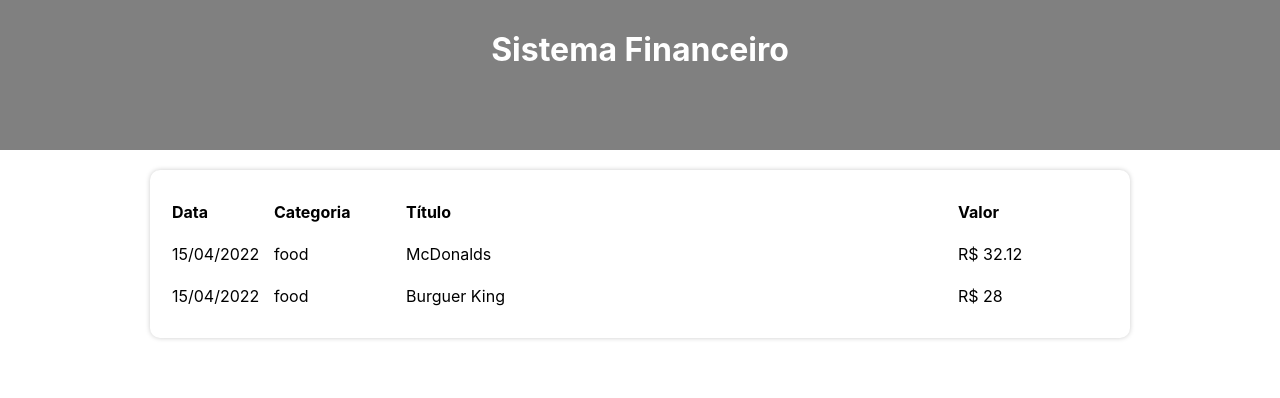
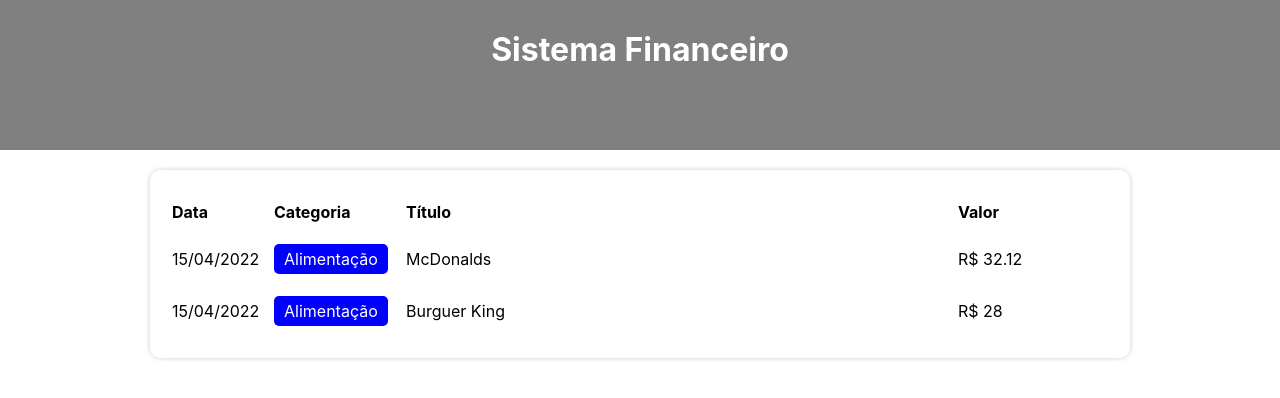
Before and after one commit to Felype-Henrique/expense-tracker, a React (Create React App) app: page / in a window 1280 px wide. Shown: the top 398 px of the page. Built offline with nearby package versions, Linux system fonts and the light colour scheme.

Commit message:
value colors

```diff
--- a/src/components/TableItem/index.tsx
+++ b/src/components/TableItem/index.tsx
@@ -1,6 +1,7 @@
 import * as C from './styles'
 import { Item } from '../../types/Item'
 import { formatDate } from '../../helpers/dateFilter'
+import { categories } from '../../data/categories'
 
 type Props = {
   item: Item
@@ -10,7 +11,11 @@ export const TableItem = ({ item }: Props) => {
   return (
     <C.TableLine>
       <C.TableColumn>{formatDate(item.date)}</C.TableColumn>
-      <C.TableColumn>{item.category}</C.TableColumn>
+      <C.TableColumn>
+        <C.Category color={categories[item.category].color}>
+          {categories[item.category].title}
+        </C.Category>
+      </C.TableColumn>
       <C.TableColumn>{item.title}</C.TableColumn>
       <C.TableColumn>R$ {item.value}</C.TableColumn>
     </C.TableLine>
--- a/src/components/TableItem/styles.ts
+++ b/src/components/TableItem/styles.ts
@@ -5,3 +5,11 @@ export const TableLine = styled.tr``;
 export const TableColumn = styled.td`
   padding: 10px 0;
 `;
+
+export const Category = styled.div<{color: string}>`
+  display: inline-block;
+  padding: 5px 10px;
+  border-radius: 5px;
+  color: #FFF;
+  background: ${props => props.color};
+`;
```
